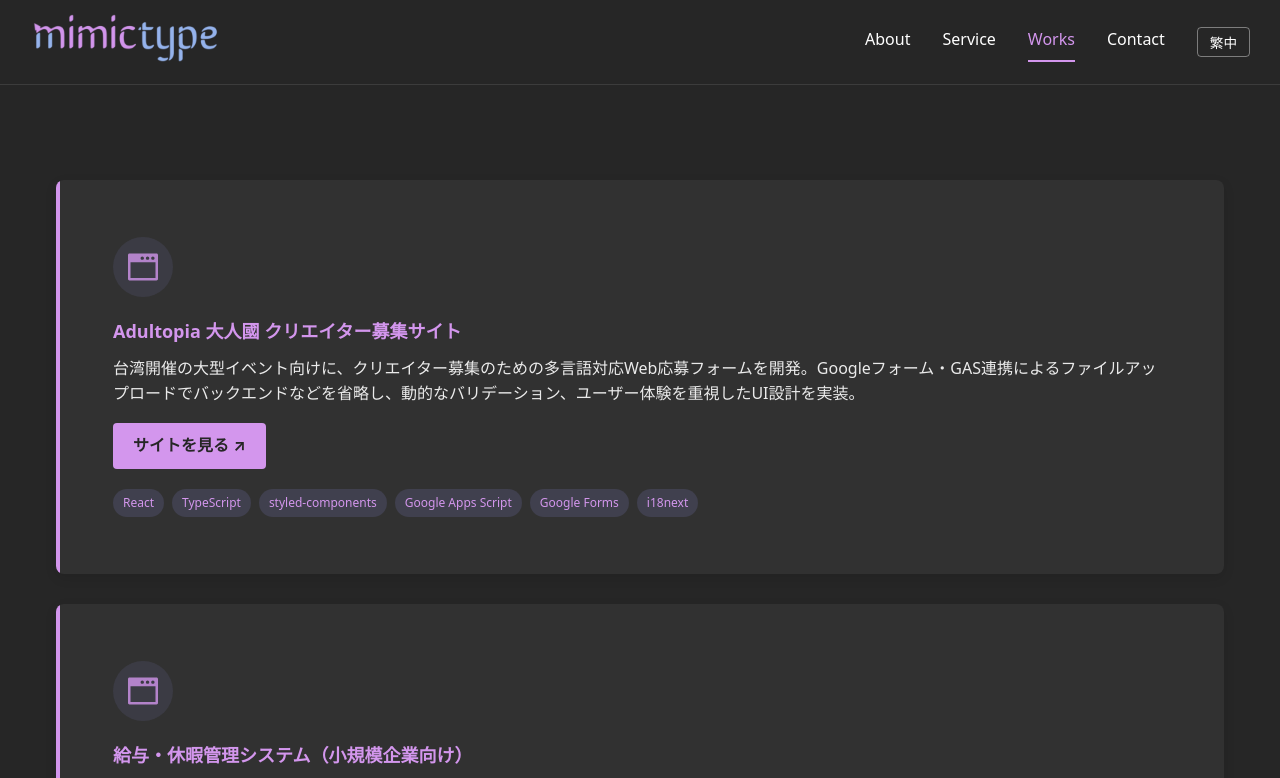
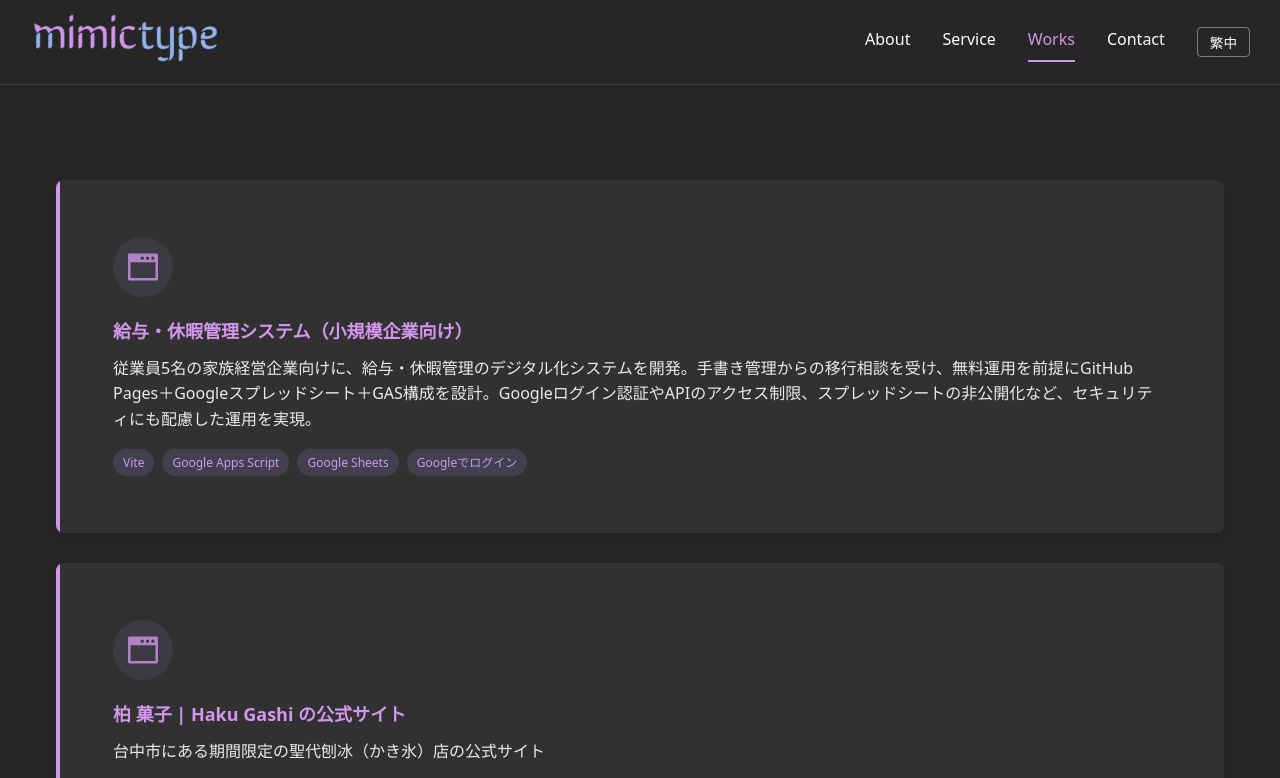
Before and after one commit to mimictype/mimictype.github.io, a React (Vite) app: page /works in a window 1280 px wide. Shown: the top 778 px of the page. Built offline with nearby package versions, Linux system fonts and the light colour scheme.

Commit message:
APコメント

```diff
--- a/src/data/worksData.js
+++ b/src/data/worksData.js
@@ -1,12 +1,13 @@
 export function getWorksData(t) {
   return [
-    {
-      id: 'creators-wanted',
-      title: t('works.creatorsWanted.title'),
-      description: t('works.creatorsWanted.desc'),
-      technologies: ['React', 'TypeScript', 'styled-components', 'Google Apps Script', 'Google Forms', 'i18next'],
-      icon: 'achievement-icon-website'
-    },
+    // creators-wanted 一時非表示
+    // {
+    //   id: 'creators-wanted',
+    //   title: t('works.creatorsWanted.title'),
+    //   description: t('works.creatorsWanted.desc'),
+    //   technologies: ['React', 'TypeScript', 'styled-components', 'Google Apps Script', 'Google Forms', 'i18next'],
+    //   icon: 'achievement-icon-website'
+    // },
     {
       id: 'haku-gashi-tw',
       title: t('works.hakuGashi.title'),
--- a/src/pages/WorksPage.jsx
+++ b/src/pages/WorksPage.jsx
@@ -16,7 +16,7 @@ function WorksPage() {
           <div className="container">
             <div className="works-container">
               <div className="achievements-grid">
-                {/* Adultopia 大人國 クリエイター募集サイト */}
+                {/* creators-wanted 一時非表示
                 <div className="achievement-item">
                   <Link to="/works/creators-wanted" className="achievement-link">
                     <div className="achievement-icon">
@@ -50,6 +50,7 @@ function WorksPage() {
                     </div>
                   </Link>
                 </div>
+                */}
                 {/* 給与・休暇管理システム（小規模企業向け） */}
                 <div className="achievement-item">
                   <div className="achievement-link" style={{ cursor: 'default', textDecoration: 'none' }}>
--- a/src/pages/works/WorkDetail.jsx
+++ b/src/pages/works/WorkDetail.jsx
@@ -42,6 +42,7 @@ function WorkDetail() {
 
               <div className="work-detail-content">
                 {/* Adultopia creators-wanted 専用リンク or Haku Gashi 専用リンクを説明文の上に表示 */}
+                {/* creators-wanted 一時非表示
                 {work.id === "creators-wanted" && (
                   <div className="work-external-link" style={{ margin: '0 0 16px 0' }}>
                     <a
@@ -55,6 +56,7 @@ function WorkDetail() {
                     </a>
                   </div>
                 )}
+                */}
                 {work.id === "haku-gashi-tw" && (
                   <div className="work-external-link" style={{ margin: '0 0 16px 0' }}>
                     <a
```
